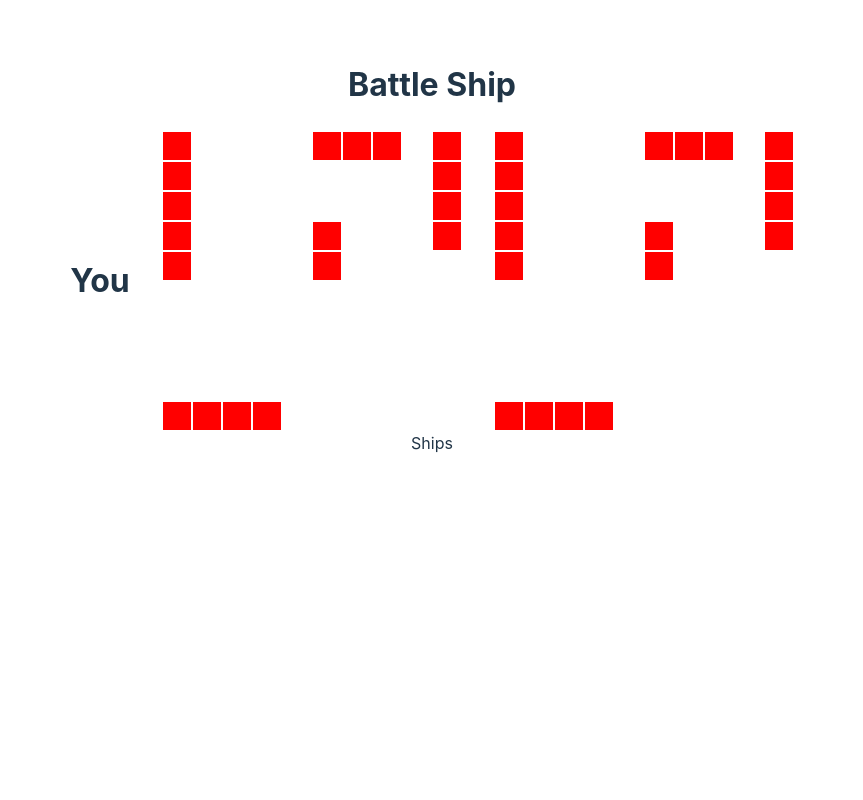
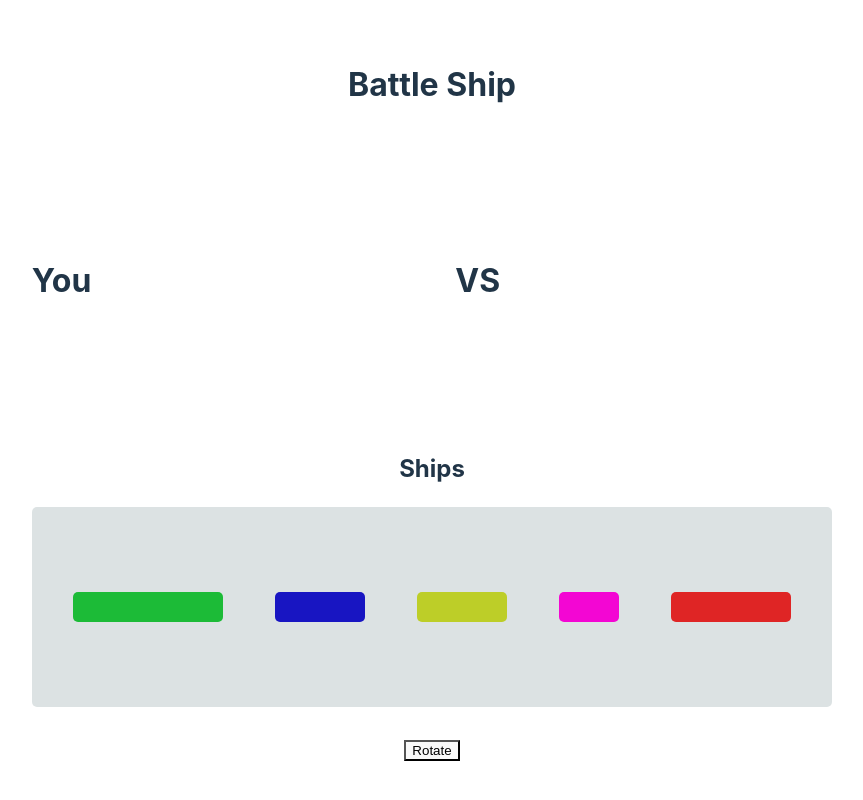
Before and after one commit to manu4970/BattleShip, a React (Vite) app: page / in a window 1280 px wide. Shown: the whole page, without its empty margins (208-1071 px from the left). Built offline with nearby package versions, Linux system fonts and the light colour scheme.

Commit message:
se crea seccion de ships

```diff
--- a/src/App.jsx
+++ b/src/App.jsx
@@ -12,29 +12,29 @@ function App () {
   const ships = ['Carrier', 'Battleship', 'Cruiser', 'Submarine', 'Destroyer']
 
   const player = [
-    [1, 1, 1, 1, 1, 0, 0, 0, 0, 1],
-    [0, 0, 0, 0, 0, 0, 0, 0, 0, 1],
-    [0, 0, 0, 0, 0, 0, 0, 0, 0, 1],
-    [0, 0, 0, 0, 0, 0, 0, 0, 0, 1],
     [0, 0, 0, 0, 0, 0, 0, 0, 0, 0],
-    [1, 0, 0, 1, 1, 0, 0, 0, 0, 0],
-    [1, 0, 0, 0, 0, 0, 0, 0, 0, 0],
-    [1, 0, 0, 0, 0, 0, 0, 0, 0, 0],
     [0, 0, 0, 0, 0, 0, 0, 0, 0, 0],
-    [1, 1, 1, 1, 0, 0, 0, 0, 0, 0]
+    [0, 0, 0, 0, 0, 0, 0, 0, 0, 0],
+    [0, 0, 0, 0, 0, 0, 0, 0, 0, 0],
+    [0, 0, 0, 0, 0, 0, 0, 0, 0, 0],
+    [0, 0, 0, 0, 0, 0, 0, 0, 0, 0],
+    [0, 0, 0, 0, 0, 0, 0, 0, 0, 0],
+    [0, 0, 0, 0, 0, 0, 0, 0, 0, 0],
+    [0, 0, 0, 0, 0, 0, 0, 0, 0, 0],
+    [0, 0, 0, 0, 0, 0, 0, 0, 0, 0]
   ]
 
   const cpu = [
-    [1, 1, 1, 1, 1, 0, 0, 0, 0, 1],
-    [0, 0, 0, 0, 0, 0, 0, 0, 0, 1],
-    [0, 0, 0, 0, 0, 0, 0, 0, 0, 1],
-    [0, 0, 0, 0, 0, 0, 0, 0, 0, 1],
     [0, 0, 0, 0, 0, 0, 0, 0, 0, 0],
-    [1, 0, 0, 1, 1, 0, 0, 0, 0, 0],
-    [1, 0, 0, 0, 0, 0, 0, 0, 0, 0],
-    [1, 0, 0, 0, 0, 0, 0, 0, 0, 0],
     [0, 0, 0, 0, 0, 0, 0, 0, 0, 0],
-    [1, 1, 1, 1, 0, 0, 0, 0, 0, 0]
+    [0, 0, 0, 0, 0, 0, 0, 0, 0, 0],
+    [0, 0, 0, 0, 0, 0, 0, 0, 0, 0],
+    [0, 0, 0, 0, 0, 0, 0, 0, 0, 0],
+    [0, 0, 0, 0, 0, 0, 0, 0, 0, 0],
+    [0, 0, 0, 0, 0, 0, 0, 0, 0, 0],
+    [0, 0, 0, 0, 0, 0, 0, 0, 0, 0],
+    [0, 0, 0, 0, 0, 0, 0, 0, 0, 0],
+    [0, 0, 0, 0, 0, 0, 0, 0, 0, 0]
   ]
 
   useEffect(() => {
@@ -47,9 +47,10 @@ function App () {
       <Info />
       <div className='boards-container'>
         <PlayerBoard playerBoard={player} />
+        <h1> VS </h1>
         <CpuBoard cpuBoard={cpu} />
       </div>
-      <Ships ship={ships} />
+      <Ships ships={ships} />
     </>
   )
 }
--- a/src/components/Ships.jsx
+++ b/src/components/Ships.jsx
@@ -1,8 +1,30 @@
 import React from 'react'
+import '../styles/Ships.css'
 
-function Ships () {
+function Ships (props) {
+  const { ships } = props
+
+  let angle = 0
+
+  function handleClick (e) {
+    e.preventDefault()
+    const shipContainer = Array.from(document.querySelector('.shipContainer').children)
+    angle = angle === 0 ? 90 : 0
+    shipContainer.forEach(ship => (ship.style.transform = `rotate(${angle}deg)`))
+  }
+
   return (
-    <div>Ships</div>
+    <section>
+      <h2>Ships</h2>
+      <div className='shipContainer '>
+        {ships.map(ship => {
+          return (
+            <span key={ship} className={ship} />
+          )
+        })}
+      </div>
+      <button onClick={handleClick}>Rotate</button>
+    </section>
   )
 }
 
--- /dev/null
+++ b/src/styles/Ships.css
@@ -0,0 +1,56 @@
+/* ['Carrier', 'Battleship', 'Cruiser', 'Submarine', 'Destroyer'] */
+.shipContainer{
+    display: flex;
+    flex-wrap: wrap;
+    justify-content: center;
+    align-items: center;
+    gap: 2rem;
+    height: 200px;
+    width: 800px;
+    background-color: #4565662f;
+    border-radius: 5px;
+    margin: auto;
+    margin-bottom: 30px;
+  }
+
+  .shipContainer>span{
+    border-radius: 5px;
+    margin: 10px;
+    padding: 10px;
+    color: #fff;
+    font-size: 20px;
+    text-align: center;
+    box-sizing: border-box;
+  }
+
+
+.Carrier{
+  width: 150px;
+  height: 30px;
+  background-color: #1cbb37;
+
+}
+
+.Battleship{
+  width: 90px;
+  height: 30px;
+  background-color: #1815c2;
+}
+
+.Cruiser{
+  width: 90px;
+  height: 30px;
+  background-color: #bdce28;
+}
+
+.Submarine{
+  width: 60px;
+  height: 30px;
+  background-color: #f306d3;
+}
+
+.Destroyer{
+  width: 120px;
+  height: 30px;
+  background-color: #df2525;
+}
```
